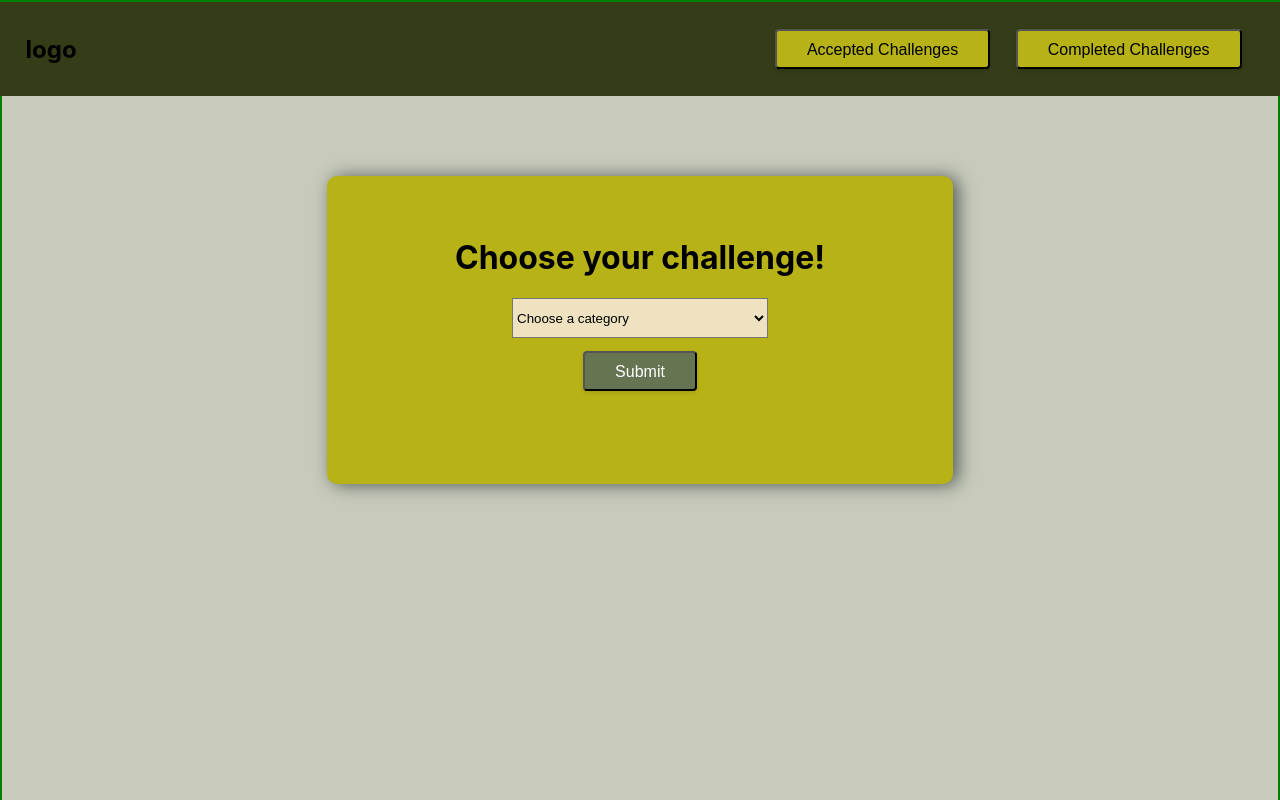
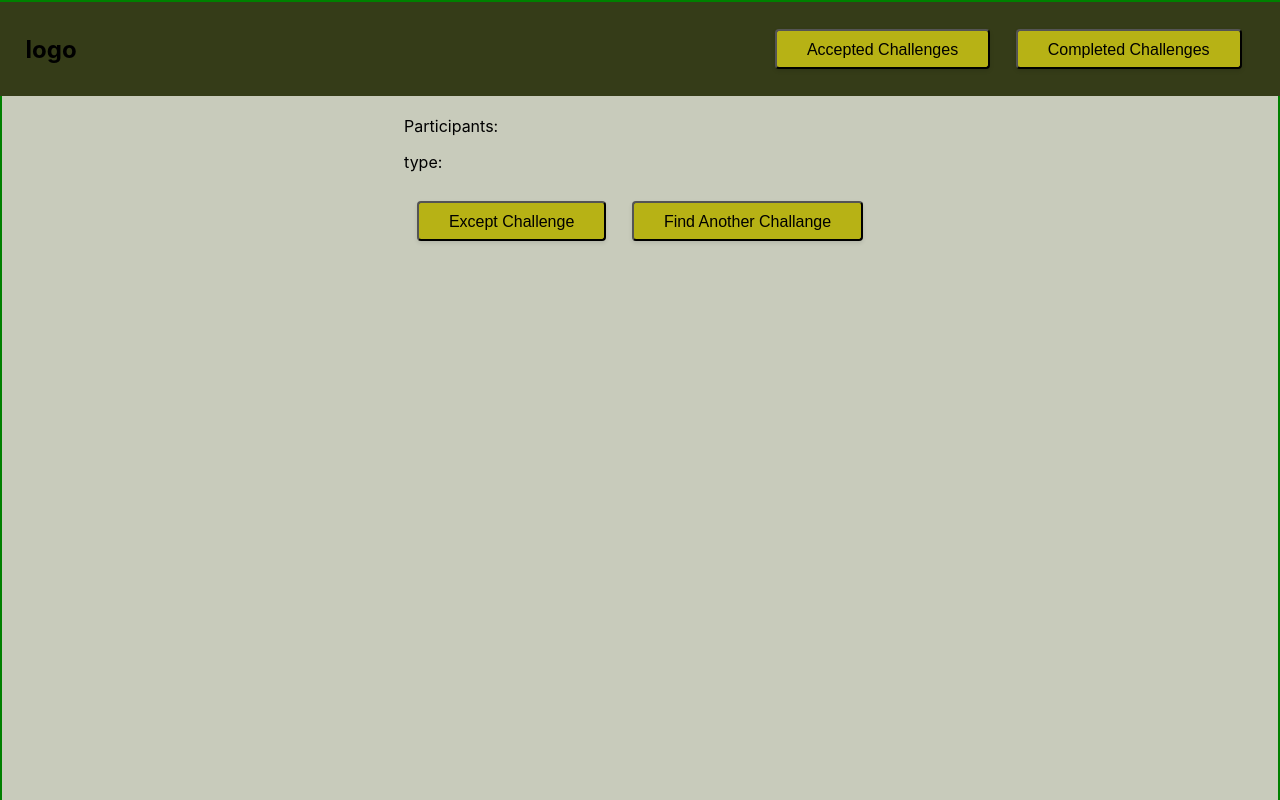
Before and after one commit to kammon10/Over-Bordom, a React (Create React App) app: page /activityCard in a window 1280 px wide. Shown: the top 800 px of the page. Built offline with nearby package versions, Linux system fonts and the light colour scheme.

Commit message:
Add Card component

```diff
--- a/src/components/App/App.js
+++ b/src/components/App/App.js
@@ -10,7 +10,7 @@
           this.state = {
                allIdeas: [],
                primaryIdea: '',
-               challangeAccepted: [],
+               acceptedChallenges: [],
                completed: []
           }
      }
@@ -19,14 +19,17 @@
 
      }
 
-     addIdea = (idea) => {
-          console.log(idea)
-          this.setState({allIdeas: [...this.state.allIdeas, idea]})
-          this.setState({primaryIdea: idea})
+
+
+     addIdea = (theState, idea) => {
+          this.setState({[theState]: [...this.setState[theState], idea]})
+          console.log(this.state)
      }
 
-     acceptChallenge = (idea) => {
-          this.setState({challangeAccepted: [...this.state.challangeAccepted, idea]})
+     removeIdea = (id) => {
+          const badIdea = this.state.acceptedChallenges.filter(idea => idea.id !== id)
+          this.setState({acceptedChallenges: badIdea})
+          console.log(this.state.acceptedChallenges)
      }
 
      render() {
@@ -34,7 +37,7 @@
           return(
                <main className='app'>
                     <Header />
-
+                    <PrimaryCard idea={this.state.primaryIdea} addIdea={this.acceptChallenge}/>
                     <Switch>
                          <Route
                          path='/'
--- a/src/components/PrimaryCard/PrimaryCard.js
+++ b/src/components/PrimaryCard/PrimaryCard.js
@@ -1,7 +1,7 @@
 import { Link } from "react-router-dom";
 import './PrimaryCard.css'
 
-const PrimaryCard = ({idea}) => {
+const PrimaryCard = ({idea, addIdea}) => {
 
 
      return(
@@ -10,9 +10,7 @@
                <p>Participants:{idea.participants}</p>
                <p>type: {idea.type}</p>
                <div>
-               <Link to='/challengeExcepted'>
-                    <button onClick={event => this.props.acceptChallenge(event)}>Except Challenge</button>
-               </Link>
+                    <button onClick={event => addIdea({idea})}>Except Challenge</button>
                <Link to='/'>
                     <button>Find Another Challange</button>
                </Link>
```
Also changed, not shown: src/components/Card/Card.js (+20 -0 lines).
